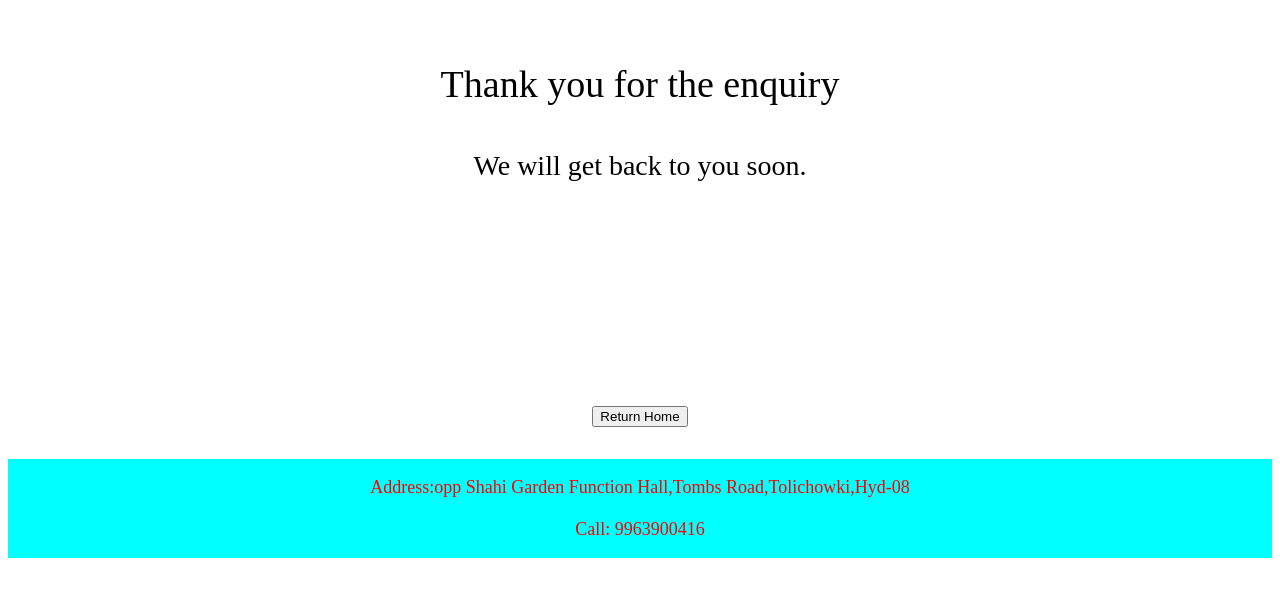
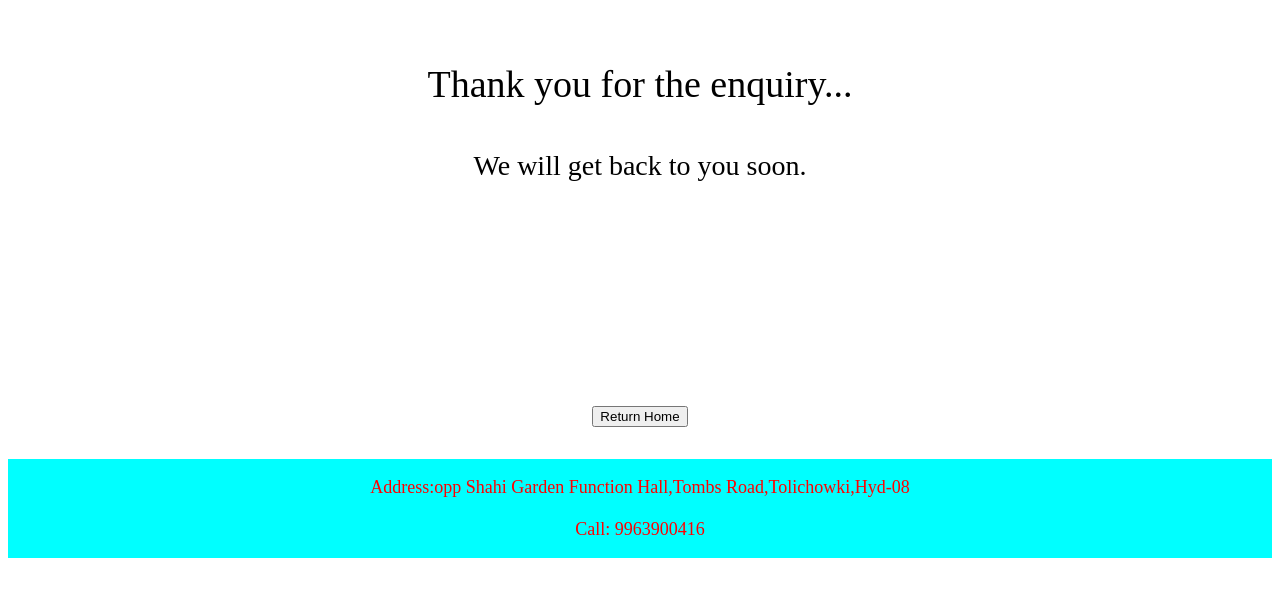
Before and after one commit to shaanacademy/Endpage, a plain HTML site: page index.html in a window 1280 px wide. Drawn offline with Linux system fonts and the light colour scheme.

Commit message:
Update index.html

```diff
--- a/index.html
+++ b/index.html
@@ -19,7 +19,7 @@
 <body>
 <br><br><br>
 <div style="text-align:center;">
-<h style="font-size:38px;"> Thank you for the enquiry <h> <br><br>
+<h style="font-size:38px;"> Thank you for the enquiry... <h> <br><br>
 <h style="font-size:28px;"> We will get back to you soon. <h> <br><br><br><br><br><br><br><br>
 
 <button onclick= window.open("https://shaanacademy.github.io/shaanacademy/","_self")>Return Home</button> <br><br>
```
